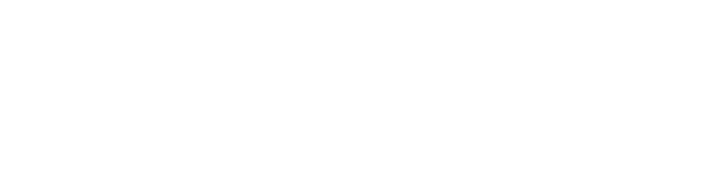
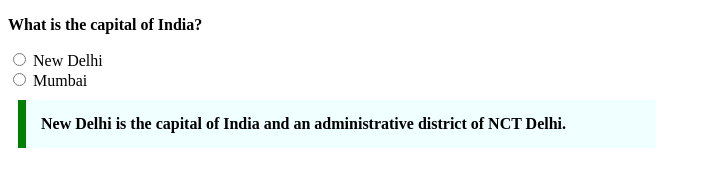
Before and after one commit to acciojob/trivia-I-Manjinder, a website: page main.html in a window 1280 px wide. Shown: the whole page, without its empty margins (0-710 px from the left). Drawn offline with Linux system fonts and the light colour scheme.

Commit message:
created a submission

```diff
--- a/main.html
+++ b/main.html
@@ -8,6 +8,15 @@
 
 <body>
 	<!-- the entire body must be written by student -->
+	<p><b>What is the capital of India?</b></p>
+	<input type="radio" value="New Delhi">
+	<label for="New Delhi">New Delhi</label> <br>
+	<input type="radio" value="Mumbai">
+	<label for="Mumbai">Mumbai</label>
+
+	<blockquote cite="https://en.wikipedia.org/wiki/New_Delhi" style="font-weight:bold;background-color:azure;max-width:600px;margin:10px;padding:15px;border-left:8px solid;border-left-color:green;">New Delhi is the capital of India and an administrative district of NCT Delhi.</blockquote>
+
+
     <script type="text/javascript" src="./script.js">
 </script>
 
```
